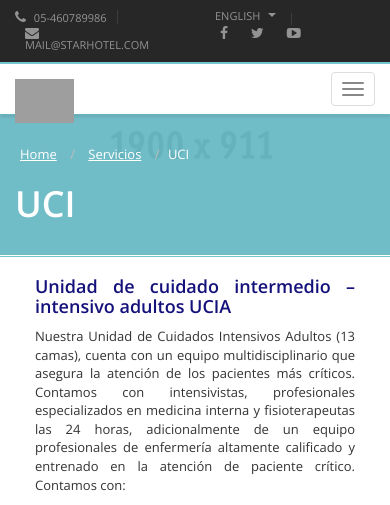
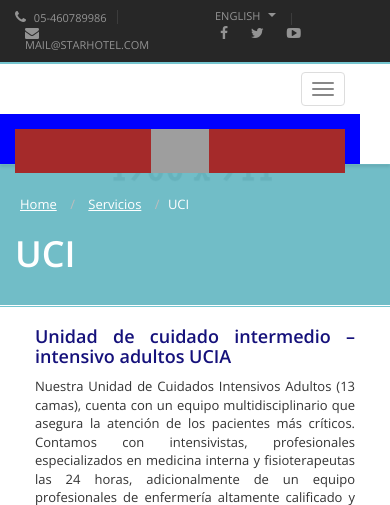
Before and after one commit to lerm201092/sinais, a PHP site: page /uci.php in a window 390 px wide. Shown: the top 505 px of the page. Run offline with PHP 8.4, Linux system fonts and the light colour scheme; some libraries are stand-ins or nearby versions; grey boxes are pictures that could not be loaded.

Commit message:
Arreglando menu (en proceso)

```diff
--- /dev/null
+++ b/css/header.css
@@ -0,0 +1,43 @@
+#logo{
+    background: red;
+    text-align: initial;
+    width: initial;
+}
+
+a.navbar-brand{
+    width: initial;
+    background: pink;
+}
+.navbar-header{
+    width: initial;
+}
+
+@media screen and (max-width: 1268px) {
+    a.navbar-brand{
+        width: 100%;
+        background: blue;
+    }
+    .navbar-header{
+        width: 100%;
+    }
+    #logo{
+        background: brown;
+        text-align: center;
+        width: 100%;
+    }
+}
+
+
+
+@media screen and (max-width: 768) {
+    a.navbar-brand{
+        width: 100%;
+        align: center;
+    }
+
+    #logo{
+        background: yellow;
+        text-align: left;
+        width: 100%;
+    }
+}
--- a/header.php
+++ b/header.php
@@ -19,6 +19,9 @@
 <link rel="stylesheet" href="css/colors/turquoise.css">
 <link rel="stylesheet" href="css/responsive.css">
 <link rel="stylesheet" href="http://fonts.googleapis.com/css?family=Open+Sans:400italic,600italic,400,600,700">
+
+<!-- Estilo propio -->
+<link rel="stylesheet" href="css/header.css">
 
 <!-- Javascripts -->
 <script type="text/javascript" src="js/jquery-1.11.0.min.js"></script>
@@ -44,6 +47,10 @@
       <script src="https://oss.maxcdn.com/libs/html5shiv/3.7.0/html5shiv.js"></script>
       <script src="https://oss.maxcdn.com/libs/respond.js/1.3.0/respond.min.js"></script>
     <![endif]-->
+
+    <style>
+
+    </style>
 </head>
 
 <body>
@@ -84,12 +91,12 @@
 <header>
   <!-- Navigation -->
   <div class="navbar yamm navbar-default" id="sticky">
-    <div class="container">
+    <div class="container" style="width:100%">
       <div class="navbar-header">
         <button type="button" data-toggle="collapse" data-target="#navbar-collapse-grid" class="navbar-toggle"> <span class="icon-bar"></span> <span class="icon-bar"></span> <span class="icon-bar"></span> </button>
         <a href="index.html" class="navbar-brand">
         <!-- Logo -->
-        <div id="logo"> <img id="default-logo" src="images/logo.png" alt="Sinais" style="height:44px;"> <img id="retina-logo" src="images/logo.png" alt="Sinais" style="height:44px;"> </div>
+        <div id="logo" class="col-md-12"> <img id="default-logo" src="images/logo.png" alt="Sinais" style="height:44px;"> <img id="retina-logo" src="images/logo.png" alt="Sinais" style="height:44px;"> </div>
         </a> </div>
       <div id="navbar-collapse-grid" class="navbar-collapse collapse">
         <ul class="nav navbar-nav">
```
